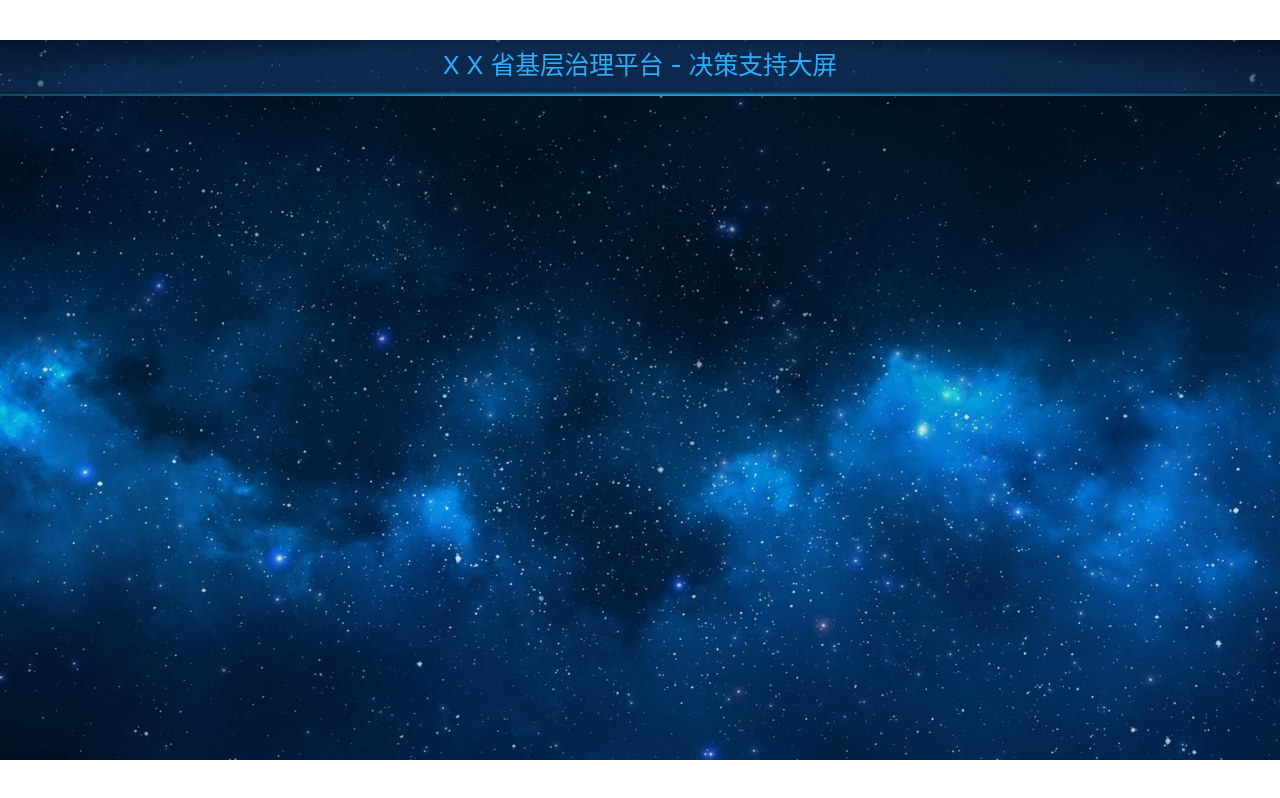
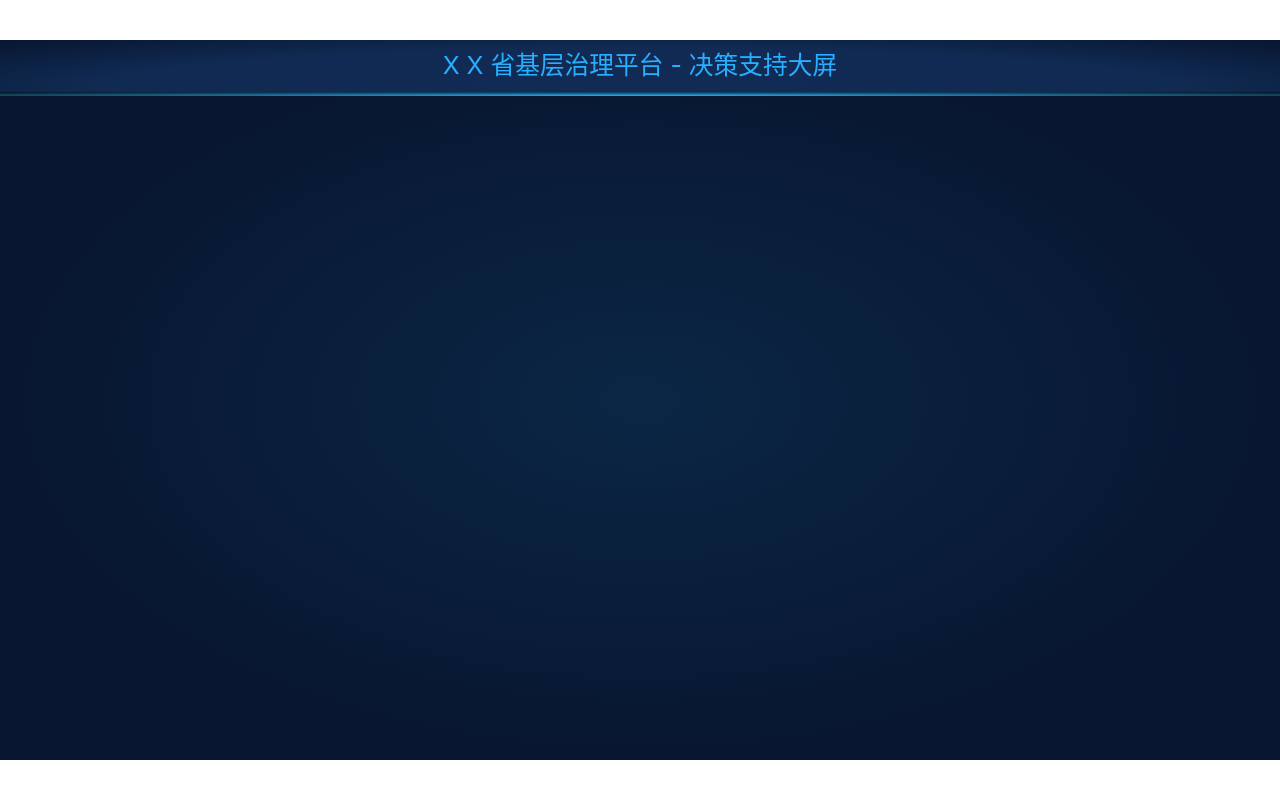
Before and after one commit to April-cl/big-screen, a React (Create React App) app: page /home in a window 1280 px wide. Built offline with nearby package versions, Linux system fonts and the light colour scheme.

Commit message:
改为渐变背景

```diff
--- a/src/index.tsx
+++ b/src/index.tsx
@@ -3,10 +3,9 @@ import ReactDOM from 'react-dom';
 import App from './App';
 import {BrowserRouter, Route, Switch} from 'react-router-dom'
 import './shared/style.scss'
-import background from './images/rootBackground.jpg'
 
 ReactDOM.render(
-  <div style={{backgroundImage: `url(${background})`, backgroundSize: 'cover', height: '100%'}}>
+  <div style={{background: 'radial-gradient(ellipse closest-side, rgb(11, 39, 69), rgb(8, 22, 49))', height: '100%'}}>
     <BrowserRouter>
       <Suspense fallback={<div></div>}>
         <Switch>
```
